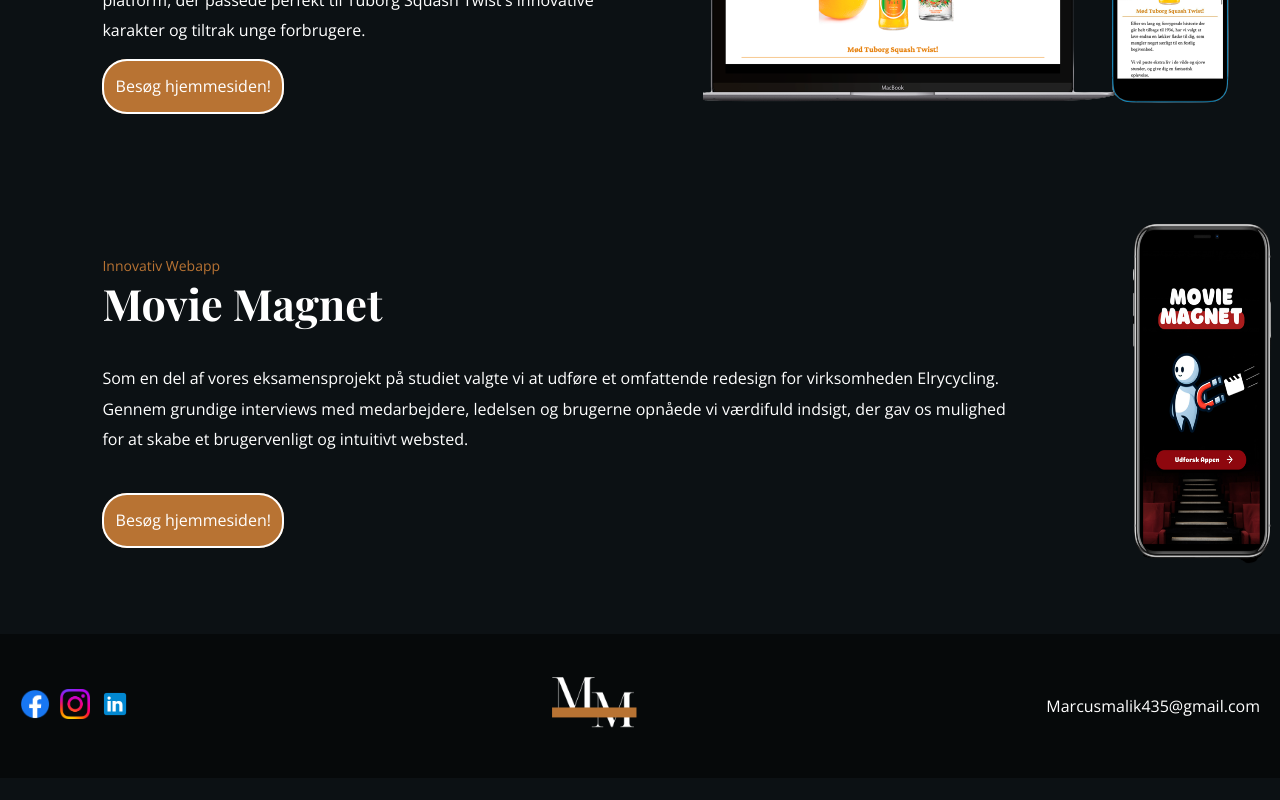
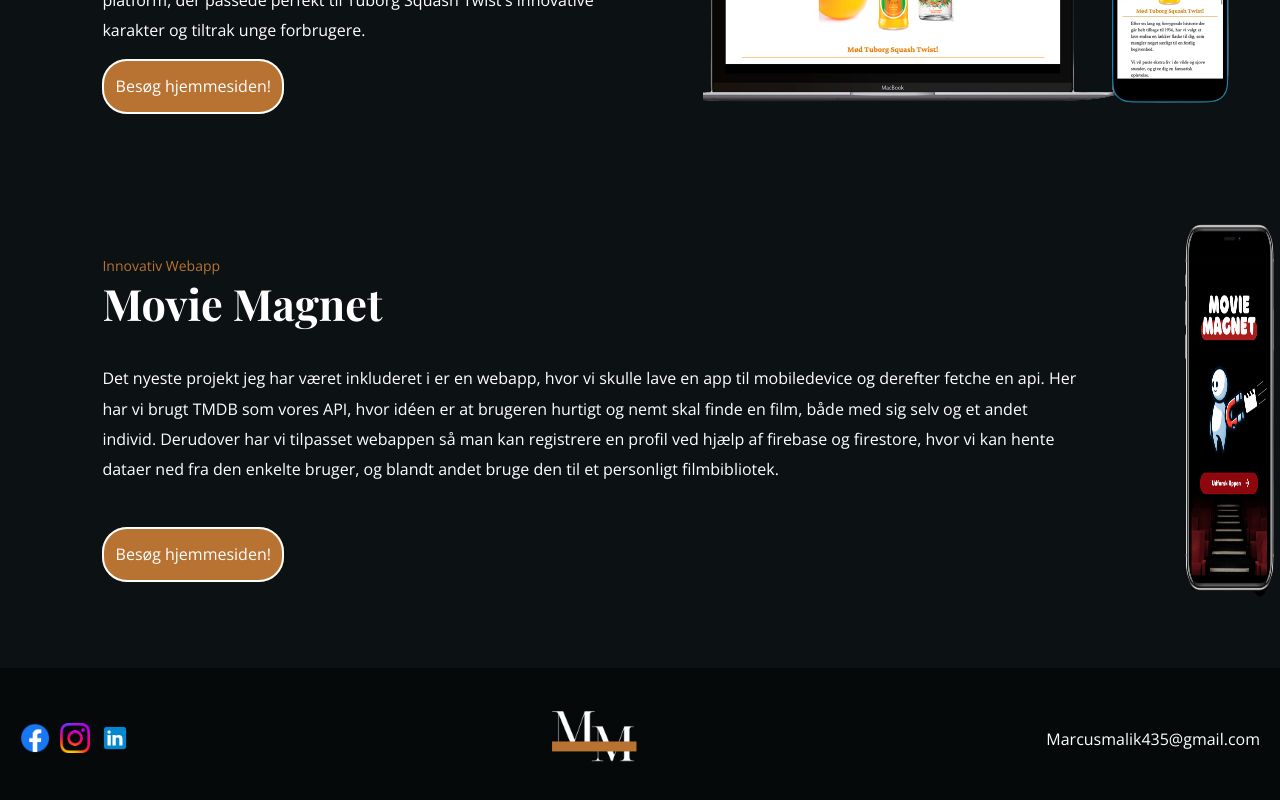
Before and after one commit to Marcusmalik1/Mitportfolio, a React (Vite) app: page /portfolio in a window 1280 px wide. Shown: the part 1330-2130 px from the top of the page. Before the commit the page ends 2108 px from the top, so only its background shows below. Built offline with nearby package versions, Linux system fonts and the light colour scheme.

Commit message:
Update Movie.jsx

```diff
--- a/src/components/Movie.jsx
+++ b/src/components/Movie.jsx
@@ -10,7 +10,7 @@
             <p className="redesign">Innovativ Webapp</p>
           <h2 className="El-header">Movie Magnet</h2>
           <p>
-            Som en del af vores eksamensprojekt på studiet valgte vi at udføre et omfattende redesign for virksomheden Elrycycling. Gennem grundige interviews med medarbejdere, ledelsen og brugerne opnåede vi værdifuld indsigt, der gav os mulighed for at skabe et brugervenligt og intuitivt websted.
+            Det nyeste projekt jeg har været inkluderet i er en webapp, hvor vi skulle lave en app til mobiledevice og derefter fetche en api. Her har vi brugt TMDB som vores API, hvor idéen er at brugeren hurtigt og nemt skal finde en film, både med sig selv og et andet individ. Derudover har vi tilpasset webappen så man kan registrere en profil ved hjælp af firebase og firestore, hvor vi kan hente dataer ned fra den enkelte bruger, og blandt andet bruge den til et personligt filmbibliotek.
           </p>
           <div className="website-btn-container">
           <a href="https://moviemagnet-esbenlund.vercel.app/" target="_blank" rel="noopener noreferrer" className="website-btn">Besøg hjemmesiden!</a>
```
